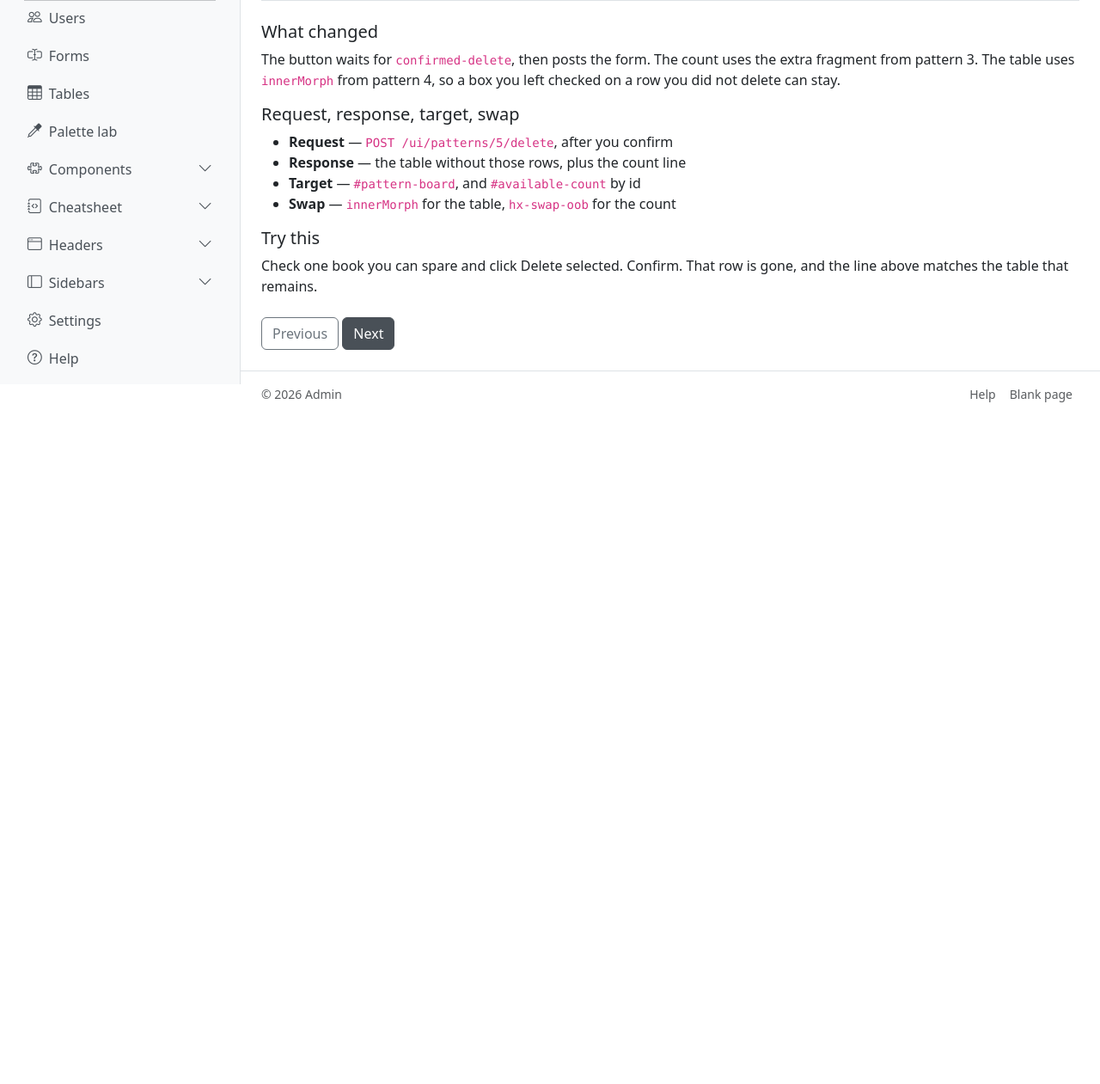
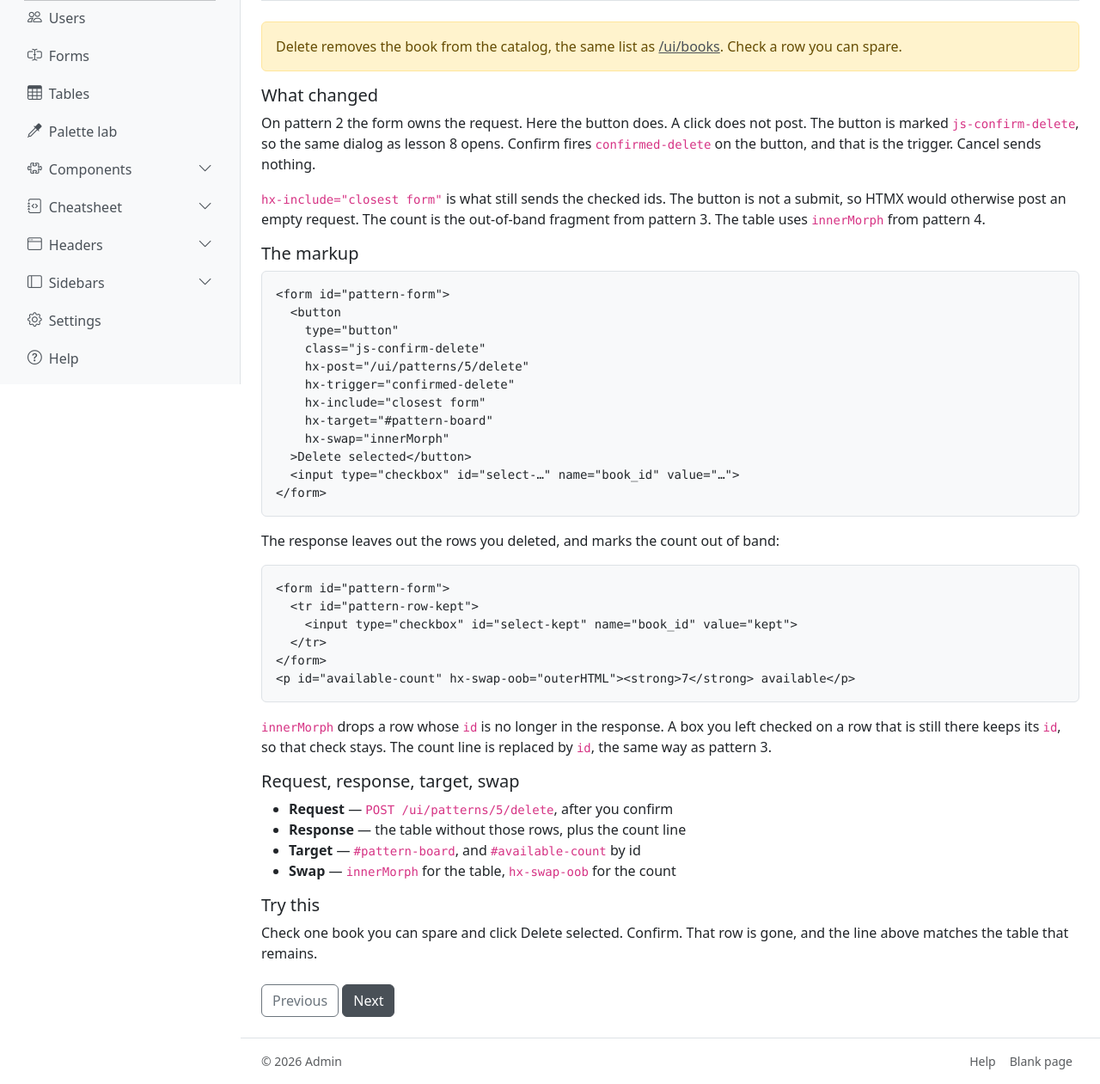
Before and after one commit to tgogos/htmx-bootstrap-tutorial, a FastAPI app: template app/ui/templates/patterns/lesson_5.html in a window 1280 px wide. Shown: the part 353-1614 px from the top of the page at 86% size. Before the commit the page ends 821 px from the top, so only its background shows below. Run offline with FastAPI, Linux system fonts and the light colour scheme; the template is opened without the code that fills it, so the values that code supplies are empty; parts of the project's set-up code (start-up, migrations or seed data) failed here and were passed over; some libraries are stand-ins or nearby versions.

Commit message:
Show on pattern 5 that the button owns the delete: confirm is the trigger, and hx-include sends the checked ids.
Co-authored-by: Cursor <cursoragent@cursor.com>

```diff
--- a/app/ui/templates/patterns/lesson_5.html
+++ b/app/ui/templates/patterns/lesson_5.html
@@ -6,8 +6,35 @@
 <p>Delete selected sends the checked ids, after the same confirm dialog as lesson 8. The books leave the catalog.</p>
 {% include "patterns/stage.html" %}
 
-<h2 class="h5 mt-4">What changed</h2>
-<p>The button waits for <code>confirmed-delete</code>, then posts the form. The count uses the extra fragment from pattern 3. The table uses <code>innerMorph</code> from pattern 4, so a box you left checked on a row you did not delete can stay.</p>
+<div class="alert alert-warning mt-4" role="status">
+  Delete removes the book from the catalog, the same list as <a href="/ui/books">/ui/books</a>. Check a row you can spare.
+</div>
+
+<h2 class="h5">What changed</h2>
+<p>On pattern 2 the form owns the request. Here the button does. A click does not post. The button is marked <code>js-confirm-delete</code>, so the same dialog as lesson 8 opens. Confirm fires <code>confirmed-delete</code> on the button, and that is the trigger. Cancel sends nothing.</p>
+<p><code>hx-include="closest form"</code> is what still sends the checked ids. The button is not a submit, so HTMX would otherwise post an empty request. The count is the out-of-band fragment from pattern 3. The table uses <code>innerMorph</code> from pattern 4.</p>
+
+<h2 class="h5">The markup</h2>
+<pre class="bg-body-tertiary border rounded p-3 small mb-3"><code>&lt;form id="pattern-form"&gt;
+  &lt;button
+    type="button"
+    class="js-confirm-delete"
+    hx-post="/ui/patterns/5/delete"
+    hx-trigger="confirmed-delete"
+    hx-include="closest form"
+    hx-target="#pattern-board"
+    hx-swap="innerMorph"
+  &gt;Delete selected&lt;/button&gt;
+  &lt;input type="checkbox" id="select-…" name="book_id" value="…"&gt;
+&lt;/form&gt;</code></pre>
+<p>The response leaves out the rows you deleted, and marks the count out of band:</p>
+<pre class="bg-body-tertiary border rounded p-3 small mb-3"><code>&lt;form id="pattern-form"&gt;
+  &lt;tr id="pattern-row-kept"&gt;
+    &lt;input type="checkbox" id="select-kept" name="book_id" value="kept"&gt;
+  &lt;/tr&gt;
+&lt;/form&gt;
+&lt;p id="available-count" hx-swap-oob="outerHTML"&gt;&lt;strong&gt;7&lt;/strong&gt; available&lt;/p&gt;</code></pre>
+<p><code>innerMorph</code> drops a row whose <code>id</code> is no longer in the response. A box you left checked on a row that is still there keeps its <code>id</code>, so that check stays. The count line is replaced by <code>id</code>, the same way as pattern 3.</p>
 
 <h2 class="h5">Request, response, target, swap</h2>
 <ul>
```
